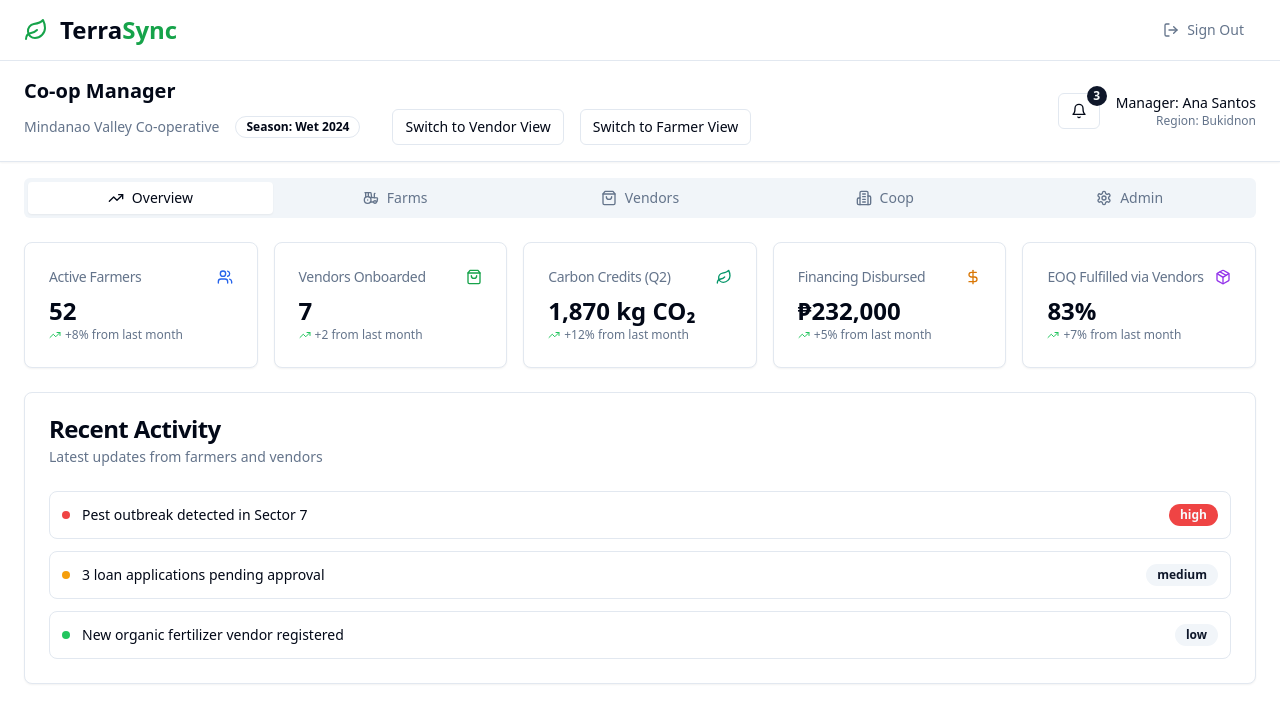
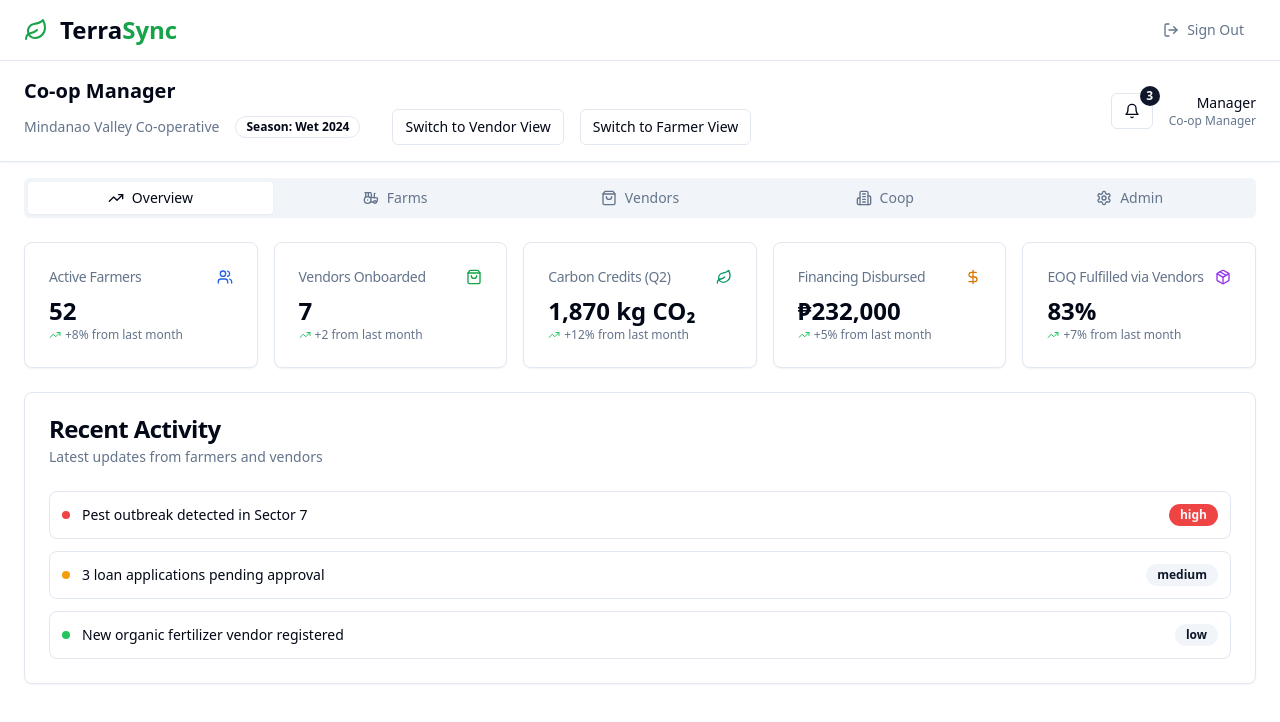
Before and after one commit to jikoyster/terra-bloom-nexus-02941, a React (Vite) app: page /dashboard in a window 1280 px wide. Shown: the top 722 px of the page. Built offline with nearby package versions, Linux system fonts and the light colour scheme.

Commit message:
Show profile name in header
Co-authored-by: jikoyster <6474918+jikoyster@users.noreply.github.com>

```diff
--- a/src/pages/Dashboard.tsx
+++ b/src/pages/Dashboard.tsx
@@ -105,8 +105,8 @@ const Dashboard = () => {
                 </Button>
               </div>
               <div className="text-right">
-                <p className="text-sm font-medium">Manager: Ana Santos</p>
-                <p className="text-xs text-muted-foreground">Region: Bukidnon</p>
+                <p className="text-sm font-medium">{displayName || 'Manager'}</p>
+                <p className="text-xs text-muted-foreground">Co-op Manager</p>
               </div>
             </div>
           </div>
```
